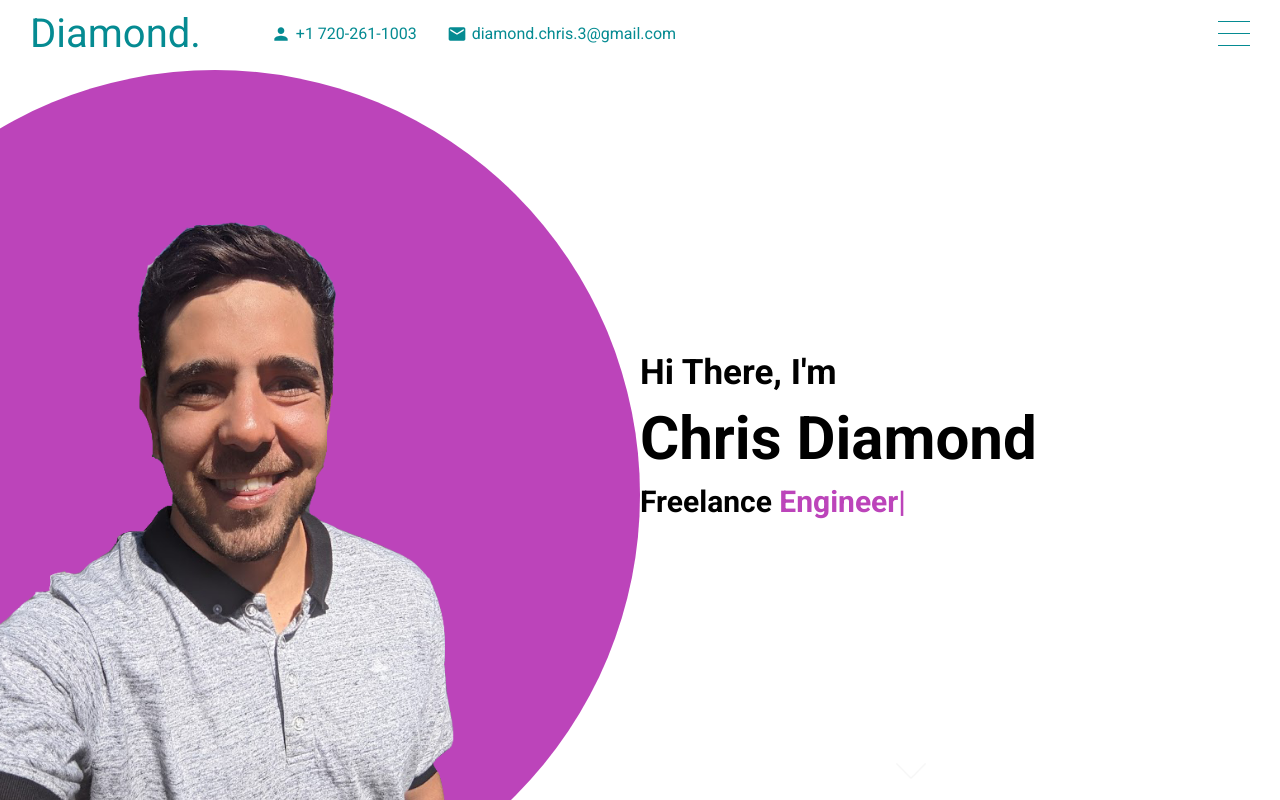
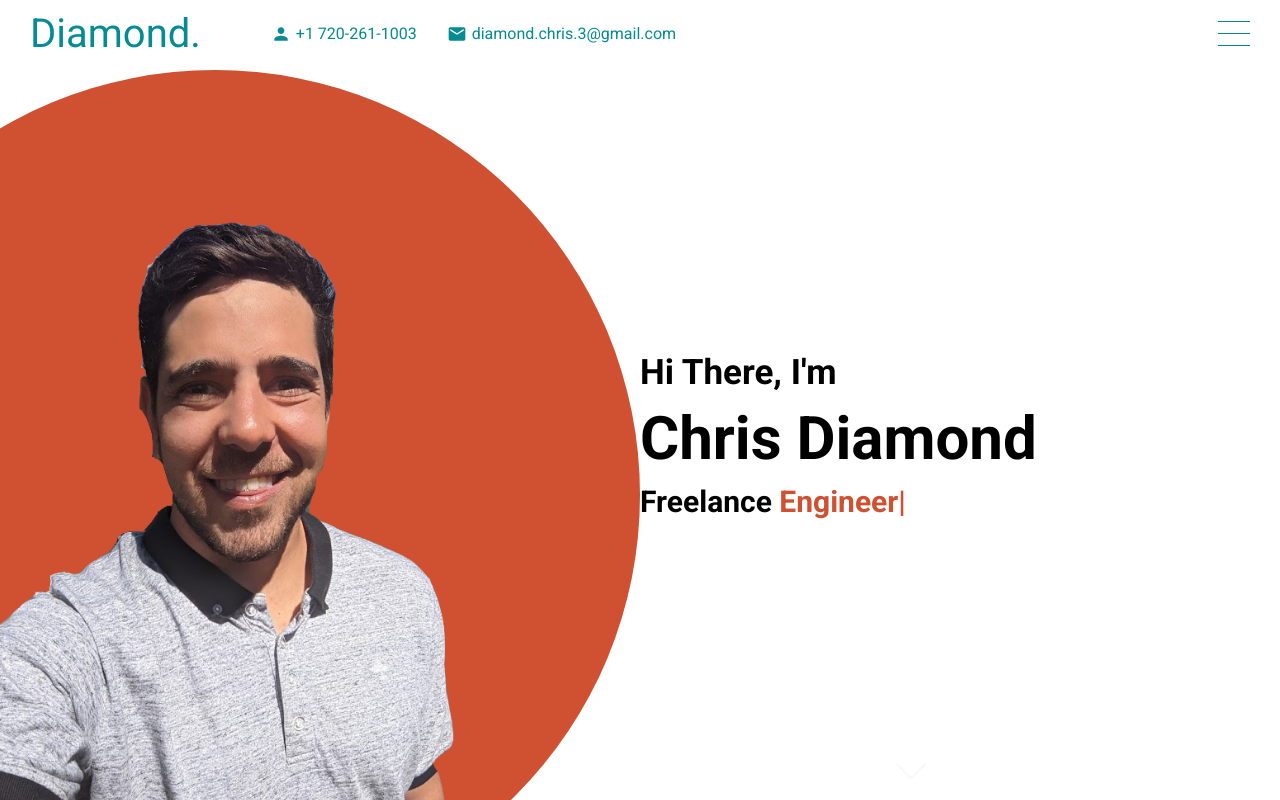
Before and after one commit to cdiamond3/newPortfolio, a React (Create React App) app: page / in a window 1280 px wide. Built offline with nearby package versions, Linux system fonts and the light colour scheme.

Commit message:
color change

```diff
--- a/src/components/contact/contact.scss
+++ b/src/components/contact/contact.scss
@@ -63,7 +63,7 @@
                 width: 150px;
                 height: 30px;
                 color: white;
-                background-color: rgb(188, 68, 186);
+                background-color: rgb(207, 81, 50);
                 border: none;
                 border-radius: 15px;
                 font-weight: 500;
--- a/src/components/intro/intro.scss
+++ b/src/components/intro/intro.scss
@@ -19,7 +19,7 @@
         .imgContainer{
             width: 850px;
             height: 850px;
-            background-color: rgb(188, 68, 186);
+            background-color: rgb(207, 81, 50);
             border-radius: 50%;
             display: flex;
             align-items: flex-end;
@@ -80,7 +80,7 @@
 
                 span{
                     font-size: inherit;
-                    color: rgb(188, 68, 186);
+                    color: rgb(207, 81, 50);
                 }
                 .ityped-cursor{
                     animation: blink 1s infinite;
--- a/src/components/works/works.scss
+++ b/src/components/works/works.scss
@@ -1,7 +1,7 @@
 @import "../../global.scss";
 
 .works {
-    background-color: rgb(188, 68, 186);
+    background-color: rgb(207, 81, 50);
     display: flex;
     align-items: center;
     justify-content: center;
```
